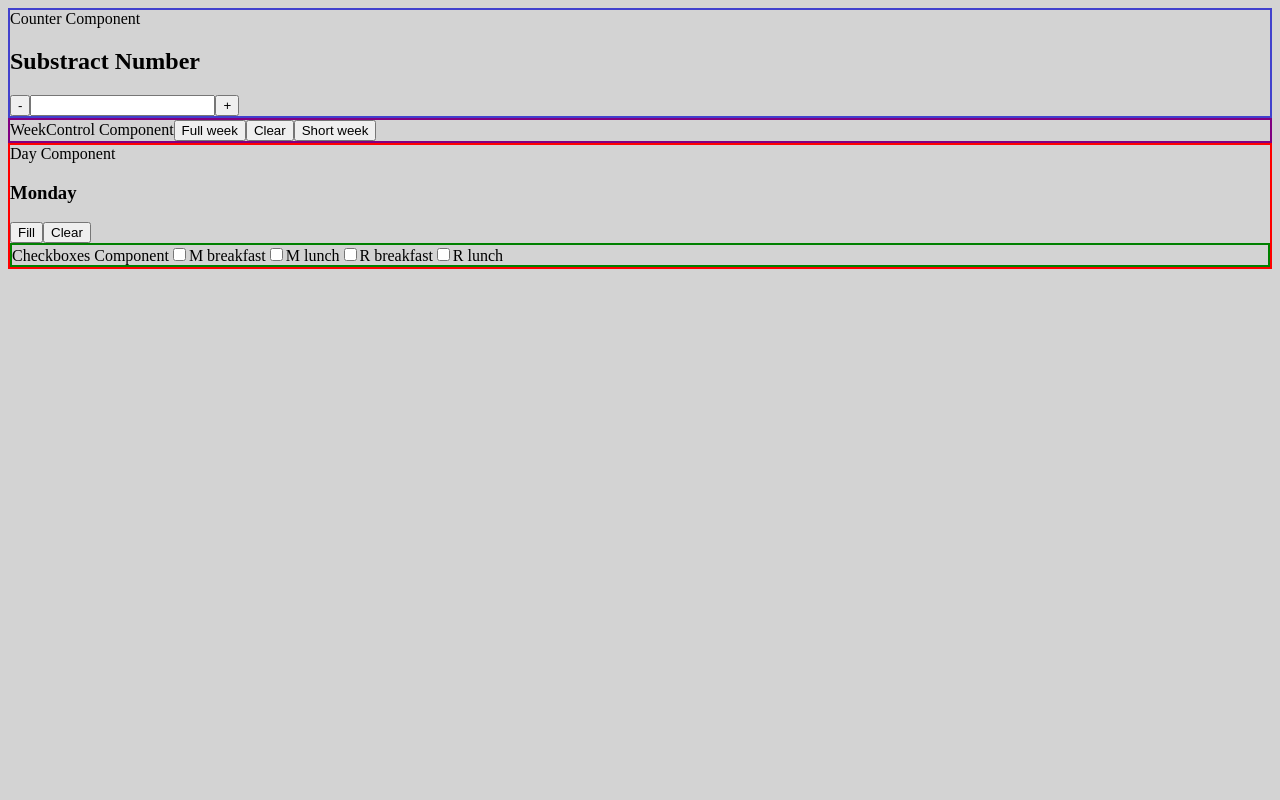
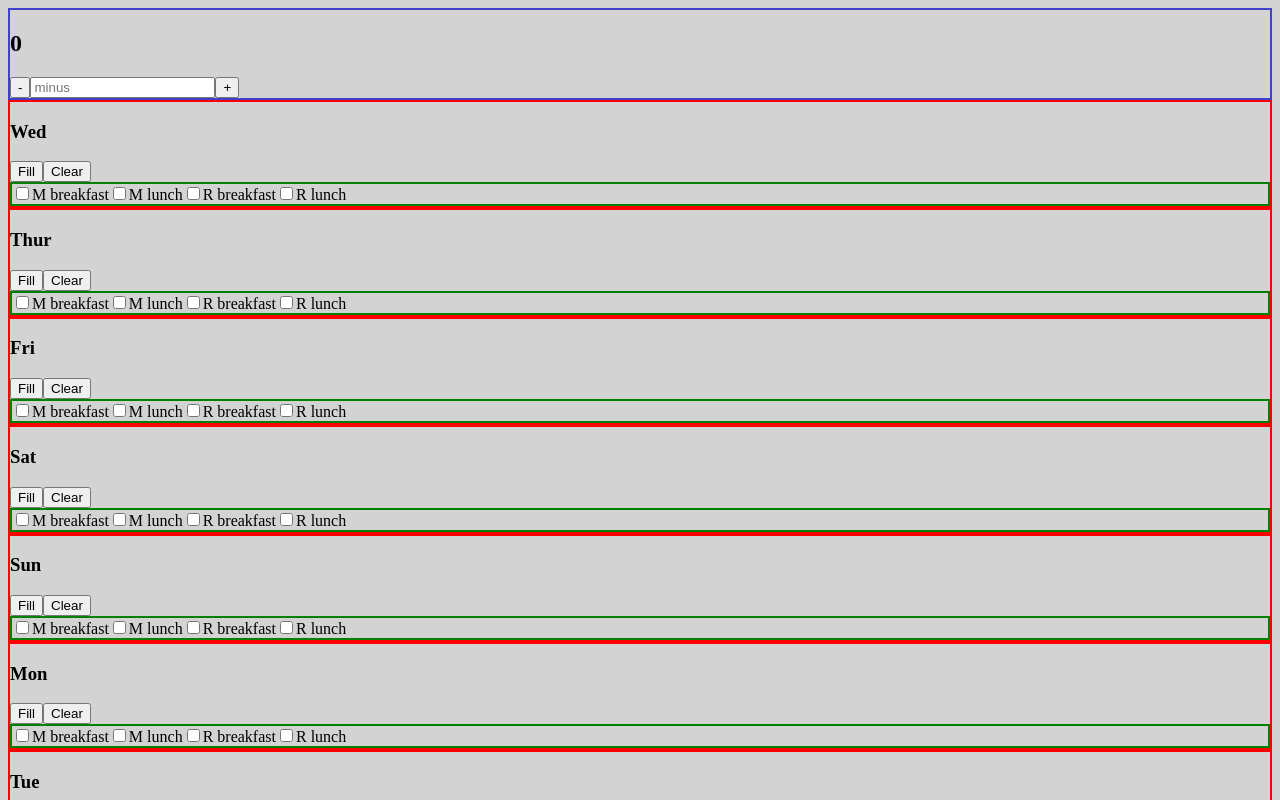
Before and after one commit to MsFairyViolet/AppleCounterReact, a Next.js app: page / in a window 1280 px wide. Shown: the top 800 px of the page. Built offline with nearby package versions, Linux system fonts and the light colour scheme.

Commit message:
WIP
Next:
- Define profiles
- Count checkboxes

Closes: #2

```diff
--- a/src/app/components/Checkboxes.js
+++ b/src/app/components/Checkboxes.js
@@ -1,11 +1,5 @@
 export default function Checkboxes() {
     return (
-        <div className="checkboxes">
-            Checkboxes Component
-            <input type="checkbox"/><label>M breakfast</label>
-            <input type="checkbox"/><label>M lunch</label>
-            <input type="checkbox"/><label>R breakfast</label>
-            <input type="checkbox"/><label>R lunch</label>
-        </div>
+      null
         )
 }
--- a/src/app/components/Counter.js
+++ b/src/app/components/Counter.js
@@ -1,10 +1,19 @@
-export default function Counter() {
+export default function Counter({ count, updateCount }) {
+
+    const handleInputChange = (event) => {
+        let value = parseFloat(event.target.value)
+
+        if (value < 0) {
+            alert("No negative negatives")
+            return
+        }
+        updateCount(value)
+    }
     return (
         <div className="counter">
-            Counter Component
-            <h2>Substract Number</h2>
+            <h2>{count}</h2>
             <button>-</button>
-            <input type="number" />
+            <input type="number" placeholder="minus" onChange={handleInputChange} />
             <button>+</button>
         </div>
     )
--- a/src/app/components/Day.js
+++ b/src/app/components/Day.js
@@ -1,13 +1,17 @@
-import Checkboxes from "./Checkboxes";
-
-export default function Day() {
+export default function Day({name, MB, ML, RB, RL}) {
     return (
         <div className="day">
-            Day Component
-            <h3>Monday</h3>
+            <h3>{name}</h3>
+
             <button>Fill</button>
             <button>Clear</button>
-            <Checkboxes />
+
+            <div className="checkboxes">
+            <input type="checkbox" checked={MB}/><label>M breakfast</label>
+            <input type="checkbox" checked={ML}/><label>M lunch</label>
+            <input type="checkbox" checked={RB}/><label>R breakfast</label>
+            <input type="checkbox" checked={RL}/><label>R lunch</label>
+        </div>
         </div>
     )
 }
--- a/src/app/components/WeekControl.js
+++ b/src/app/components/WeekControl.js
@@ -1,7 +1,6 @@
 export default function WeekControl() {
     return (
         <div className="week-control">
-            WeekControl Component
             <button>Full week</button>
             <button>Clear</button>
             <button>Short week</button>
--- a/src/app/page.js
+++ b/src/app/page.js
@@ -1,13 +1,103 @@
+"use client"
+
+import { useState } from "react";
 import Day from "./components/Day"
 import WeekControl from "./components/WeekControl";
 import Counter from "./components/Counter";
 
 export default function Home() {
+  const [count, setCount] = useState(0)
+
+  const [days, setDays] = useState([{
+    "name": "Wed",
+    "MB": false,
+    "ML": false,
+    "RB": false,
+    "RL": false,
+  },
+  {
+    "name": "Thur",
+    "MB": false,
+    "ML": false,
+    "RB": false,
+    "RL": false,
+  },
+  {
+    "name": "Fri",
+    "MB": false,
+    "ML": false,
+    "RB": false,
+    "RL": false,
+  },
+  {
+    "name": "Sat",
+    "MB": false,
+    "ML": false,
+    "RB": false,
+    "RL": false,
+  },
+  {
+    "name": "Sun",
+    "MB": false,
+    "ML": false,
+    "RB": false,
+    "RL": false,
+  },
+  {
+    "name": "Mon",
+    "MB": false,
+    "ML": false,
+    "RB": false,
+    "RL": false,
+  },
+  {
+    "name": "Tue",
+    "MB": false,
+    "ML": false,
+    "RB": false,
+    "RL": false,
+  },
+  {
+    "name": "Wed",
+    "MB": false,
+    "ML": false,
+    "RB": false,
+    "RL": false,
+  },
+  {
+    "name": "Thur",
+    "MB": false,
+    "ML": false,
+    "RB": false,
+    "RL": false,
+  },
+  {
+    "name": "Fri",
+    "MB": false,
+    "ML": false,
+    "RB": false,
+    "RL": false,
+  }])
+
+  const updateCount = (change) => {
+    const newCount = 10 - change
+    //10 has to be totalChecked later
+
+    if (newCount > 99) {
+      alert("Crazy amount of apples")
+      return
+    }
+    setCount(newCount)
+  }
+
   return (
     <div>
-      <Counter />
-      <WeekControl />
-      <Day />
+      <Counter count={count} updateCount={updateCount} />
+
+      {days.map((day) => {
+        return <Day name={day.name} MB={day.MB} ML={day.ML} RB={day.RB} RL={day.RL} setDays={setDays} />
+      })}
+
     </div>
   );
 }
```
Also changed, not shown: src/app/globals.css (line endings or trailing spaces).
